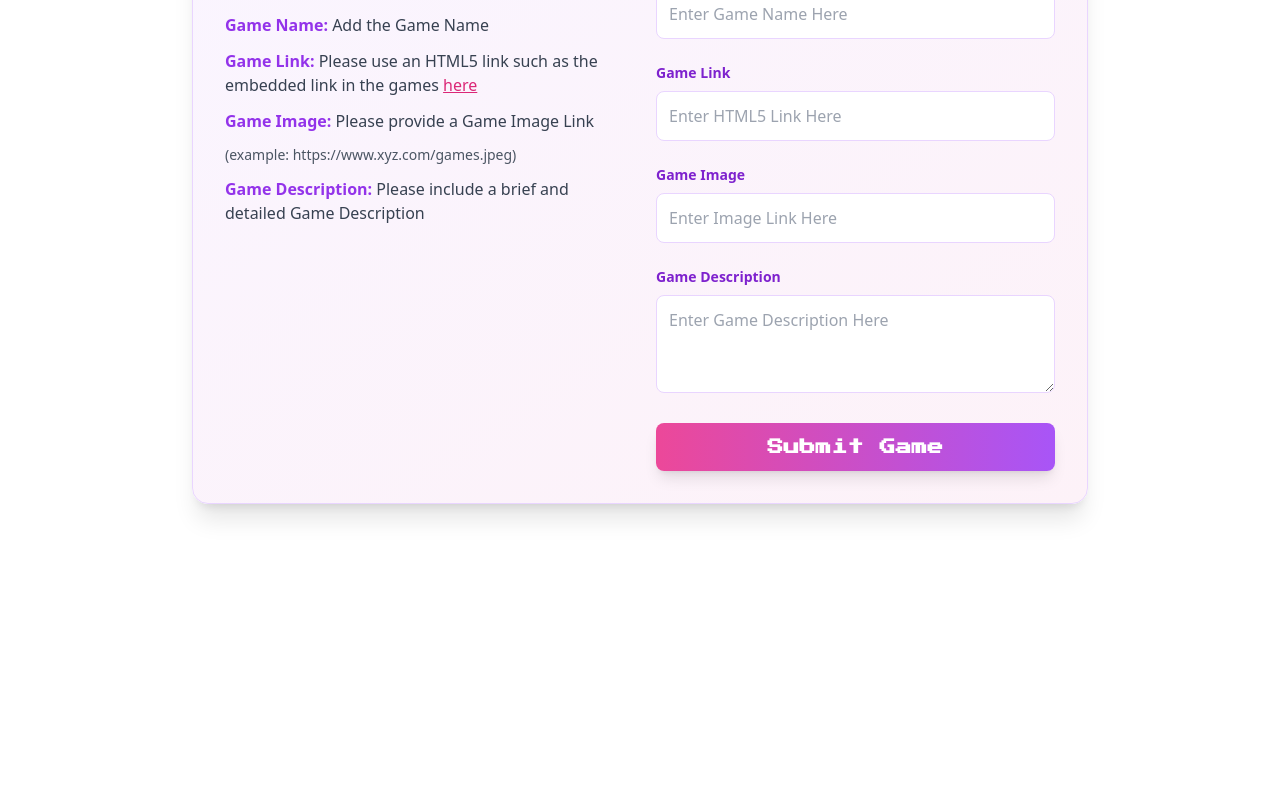
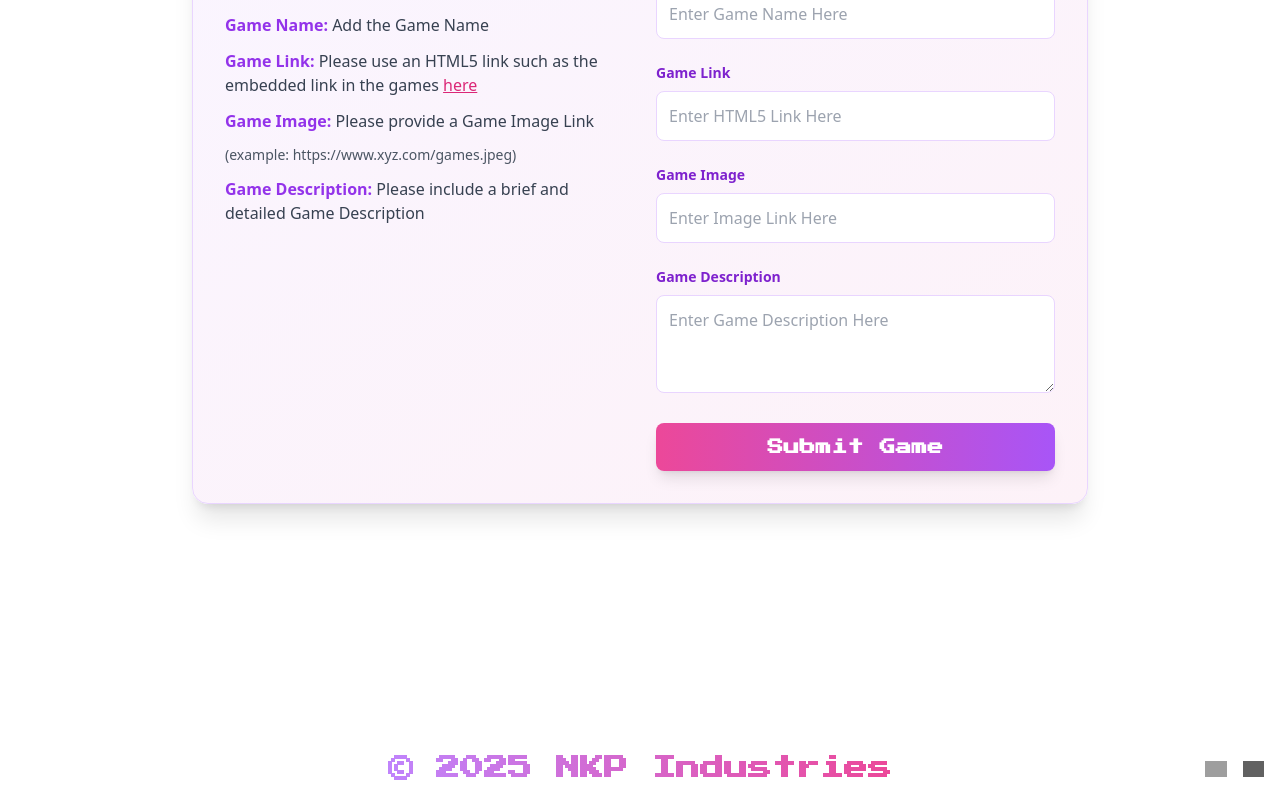
Before and after one commit to nkp521/Gamez, a React (Create React App) app: page /submit-game in a window 1280 px wide. Shown: the part 216-1016 px from the top of the page. Before the commit the page ends 912 px from the top, so only its background shows below. Built offline with nearby package versions, Linux system fonts and the light colour scheme; no server answers; grey boxes are pictures that could not be loaded.

Commit message:
Add Footer Component

```diff
--- a/src/components/App.js
+++ b/src/components/App.js
@@ -2,6 +2,7 @@ import React, { useEffect, useState } from "react";
 import { Outlet } from "react-router-dom";
 import Home from "../pages/Home";
 import Header from "./Header";
+import Footer from "./Footer";
 
 const App = () => {
   const gameUrl = "https://games-api-2wkh.onrender.com/games/";
@@ -31,6 +32,7 @@ const App = () => {
         setFavoritedGames((favorites) => [...favorites, newGame])
       );
   };
+  console.log(games);
 
   const removeFavoritedGame = (game) => {
     fetch(`${favoriteUrl}${game.id}`, {
@@ -62,8 +64,10 @@ const App = () => {
   };
 
   return (
-    <>
+    <div className="min-h-screen flex flex-col">
       <Header setSearchedGame={setSearchedGame} />
+
+      <main className="flex-grow">
         <Outlet
           context={{
             games,
@@ -74,7 +78,10 @@ const App = () => {
             searchedGame,
           }}
         />
-    </>
+      </main>
+
+      <Footer />
+    </div>
   );
 };
 
--- /dev/null
+++ b/src/components/Footer.js
@@ -0,0 +1,39 @@
+import React from "react";
+
+const Footer = () => (
+  <footer className="w-full bg-white/5 backdrop-blur-md text-purple-300 text-sm py-4 mt-10 relative h-16">
+    <div className="footer-brand">
+      <div className="absolute left-1/2 top-1/2 transform -translate-x-1/2 -translate-y-1/2 text-2xl font-bold bg-gradient-to-r from-purple-400 to-pink-500 bg-clip-text text-transparent">
+        © {new Date().getFullYear()} NKP Industries
+      </div>
+    </div>
+
+    <div className="absolute right-4 top-1/2 transform -translate-y-1/2">
+      <a
+        href="https://tailwindcss.com/"
+        target="_blank"
+        rel="noopener noreferrer"
+      >
+        <img
+          src="https://tailwindcss.com/_next/static/media/tailwindcss-logotype.128b6e76.svg"
+          alt="Tailwind CSS"
+          className="h-4 inline"
+        />
+      </a>
+      <a
+        href="https://mambaui.com/"
+        target="_blank"
+        rel="noopener noreferrer"
+        className="ml-4"
+      >
+        <img
+          src="https://mambaui.com/images/logo.svg"
+          alt="Mamba UI"
+          className="h-4 inline invert"
+        />
+      </a>
+    </div>
+  </footer>
+);
+
+export default Footer;
--- a/src/components/GameCard.js
+++ b/src/components/GameCard.js
@@ -13,7 +13,7 @@ const GameCard = ({ game }) => {
 
   return (
     <>
-      <div className="self-start bg-white/10 backdrop-blur-md text-white rounded-2xl shadow-xl p-5 w-[350px] mx-auto flex flex-col items-center border border-white/20 hover:scale-105 transition-all duration-300">
+      <div className="self-start bg-white/10 backdrop-blur-md text-white rounded-2xl shadow-xl  p-4 w-[320px] mx-auto flex flex-col items-center border border-white/20 hover:scale-105 transition-all duration-300">
         <p
           className="w-full flex justify-end text-2xl mb-2 cursor-pointer text-slate-400"
           onClick={() => handleFavorite(game)}
@@ -25,27 +25,27 @@ const GameCard = ({ game }) => {
         <img
           src={image}
           alt={title}
-          className="w-full h-44 object-contain rounded-xl mb-3 bg-white/10 p-2"
+          className="w-full h-40 object-cover rounded-xl mb-2 bg-white/10"
         />
         <h2 className="text-lg font-bold text-transparent bg-gradient-to-r from-purple-300 to-pink-400 bg-clip-text mb-3 text-center">
           {title}
         </h2>
         <div className="flex flex-col gap-2 w-full">
           <button
-            className="bg-gradient-to-r from-pink-500 to-purple-500 text-white py-2 rounded-md font-semibold hover:brightness-110 transition"
+            className="bg-gradient-to-r from-pink-500 to-purple-500 text-white  py-1.5 rounded-md font-semibold hover:brightness-110 transition"
             onClick={toggleGame}
           >
             Play Game
           </button>
           <button
-            className="border border-pink-400 text-pink-300 py-2 rounded-md font-semibold hover:bg-pink-500 hover:text-white transition"
+            className="border border-pink-400 text-pink-300 py-1.5 rounded-md font-semibold hover:bg-pink-500 hover:text-white transition"
             onClick={toggleDescription}
           >
             Game Details
           </button>
         </div>
         {showDescription && (
-          <p className="mt-3 text-sm text-purple-500 text-center">
+          <p className="mt-2 text-sm leading-snug text-purple-500 text-center">
             {description}
           </p>
         )}
@@ -62,7 +62,7 @@ const GameCard = ({ game }) => {
             <div className="relative w-full h-full">
               <iframe src={embed} className="w-full h-full" allowFullScreen />
               <button
-                className="absolute top-4 right-4 bg-red-500 text-white text-sm px-4 py-2 rounded-md hover:bg-red-600 transition z-[10000]"
+                className="absolute top-4 right-4 bg-red-500 text-white text-sm px-4 py-1.5 rounded-md hover:bg-red-600 transition z-[10000]"
                 onClick={toggleGame}
               >
                 Close Game
--- a/src/index.css
+++ b/src/index.css
@@ -4,6 +4,7 @@
 
 button,
 h1,
-.nav-text {
+.nav-text,
+.footer-brand {
   font-family: "Press Start 2P", cursive;
 }
```
Also changed, not shown: 1 other file (tests, documents, lock files or other folders). Lines whose indentation alone changed are shown as unchanged.
